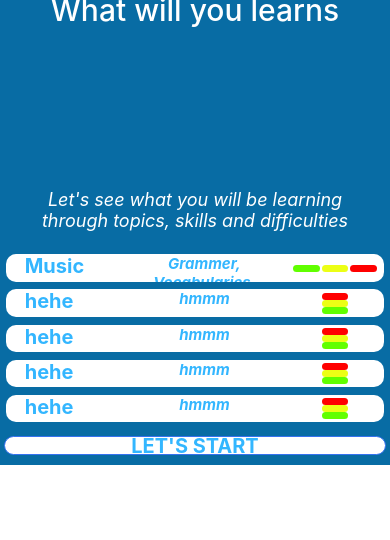
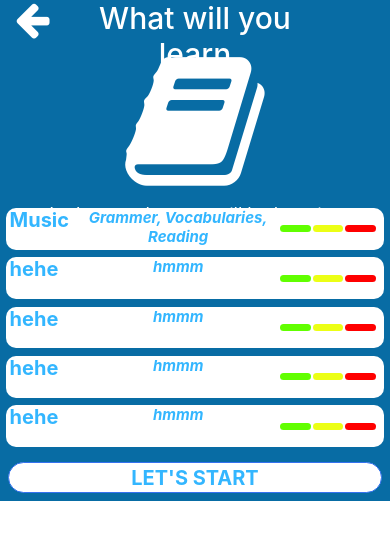
Before and after one commit to giaphuoccc/QuizzesMobileApp, a React Native app: screen / in a window 390 px wide. Shown: the top 540 px of the page. Built offline with nearby package versions, Linux system fonts and the light colour scheme.

Commit message:
update UI

```diff
--- a/App.tsx
+++ b/App.tsx
@@ -25,8 +25,9 @@ import {
   ReloadInstructions,
 } from 'react-native/Libraries/NewAppScreen';
 
-import Greeting from './Screen/chooseLevel_1stPage';
-import Brief from './Screen/chooseLevel_2ndPage';
+import Greeting from './Screen/chooseLevel_1stScreen';
+import Brief from './Screen/chooseLevel_2ndScreen';
+import Ranking from './Screen/rankingScreen';
 
 // type SectionProps = PropsWithChildren<{
 //   title: string;
@@ -69,6 +70,7 @@ function App(): React.JSX.Element {
     <View>
       {/* <Greeting/> */}
       <Brief/>
+      {/* <Ranking/> */}
     </View>
   )
 }
--- a/Screen/chooseLevel_2ndPage.js
+++ b/Screen/chooseLevel_2ndScreen.js
@@ -11,12 +11,12 @@ const BriefPage = () => {
         flexDirection: 'column',
       }}>
       <View style={styles.headerSection}>
-        {/* <Icon name="left" style={{ fontSize: 20 }} color="white" /> */}
-        <Text style={[styles.headerText]}>What will you learns</Text>
+        <Icon name="arrow-left" style={[styles.back]}/>
+        <Text style={[styles.headerText]}>What will you learn</Text>
+        <Text style={[styles.hmm]}></Text>
       </View>
-      <View>
-        <View style={[styles.later]}></View>
-        {/* <Icon name="" style={{ fontSize: 20 }} color="white" /> */}
+      <View style={[styles.mainTitle]}>
+        <Icon name="book" style={[styles.titleIcon]}/>
         <Text style={styles.titleText} numberOfLines={2} ellipsizeMode="tail">
           Let's see what you will be learning through topics, skills and
           difficulties
@@ -46,48 +46,56 @@ const BriefPage = () => {
           <Text style={styles.topicContent}>hehe</Text>
           <Text style={styles.skillContent}>hmmm</Text>
           <View style={styles.difficulty}>
+            <View style={styles.indicatorContainer}>
               <View
-              style={[styles.indicator, {backgroundColor: '#FF0000'}]}></View>
+                style={[styles.indicator, {backgroundColor: '#61FF00'}]}></View>
               <View
                 style={[styles.indicator, {backgroundColor: '#ECFF15'}]}></View>
               <View
-              style={[styles.indicator, {backgroundColor: '#61FF00'}]}></View>
+                style={[styles.indicator, {backgroundColor: '#FF0000'}]}></View>
+            </View>
           </View>
         </View>
         <View style={styles.contents}>
           <Text style={styles.topicContent}>hehe</Text>
           <Text style={styles.skillContent}>hmmm</Text>
           <View style={styles.difficulty}>
+            <View style={styles.indicatorContainer}>
               <View
-              style={[styles.indicator, {backgroundColor: '#FF0000'}]}></View>
+                style={[styles.indicator, {backgroundColor: '#61FF00'}]}></View>
               <View
                 style={[styles.indicator, {backgroundColor: '#ECFF15'}]}></View>
               <View
-              style={[styles.indicator, {backgroundColor: '#61FF00'}]}></View>
+                style={[styles.indicator, {backgroundColor: '#FF0000'}]}></View>
+            </View>
           </View>
         </View>
         <View style={styles.contents}>
           <Text style={styles.topicContent}>hehe</Text>
           <Text style={styles.skillContent}>hmmm</Text>
           <View style={styles.difficulty}>
+            <View style={styles.indicatorContainer}>
               <View
-              style={[styles.indicator, {backgroundColor: '#FF0000'}]}></View>
+                style={[styles.indicator, {backgroundColor: '#61FF00'}]}></View>
               <View
                 style={[styles.indicator, {backgroundColor: '#ECFF15'}]}></View>
               <View
-              style={[styles.indicator, {backgroundColor: '#61FF00'}]}></View>
+                style={[styles.indicator, {backgroundColor: '#FF0000'}]}></View>
+            </View>
           </View>
         </View>
         <View style={styles.contents}>
           <Text style={styles.topicContent}>hehe</Text>
           <Text style={styles.skillContent}>hmmm</Text>
           <View style={styles.difficulty}>
+            <View style={styles.indicatorContainer}>
               <View
-              style={[styles.indicator, {backgroundColor: '#FF0000'}]}></View>
+                style={[styles.indicator, {backgroundColor: '#61FF00'}]}></View>
               <View
                 style={[styles.indicator, {backgroundColor: '#ECFF15'}]}></View>
               <View
-              style={[styles.indicator, {backgroundColor: '#61FF00'}]}></View>
+                style={[styles.indicator, {backgroundColor: '#FF0000'}]}></View>
+            </View>
           </View>
         </View>
       </View>
@@ -104,18 +112,44 @@ export default BriefPage;
 
 const styles = StyleSheet.create({
   headerSection: {
-    flex: 1,
-    justifyContent: 'center',
+    flex:1.5,
+    flexDirection:'row',
+    // alignContent:'center'
+    // backgroundColor:'black',
+    justifyContent:'space-between'
+  },
+  back:{
+      flex:1,
+      color:"white",
+      fontSize:40,
+      // backgroundColor:'black',
+      textAlign:'center',
+      textAlignVertical:'center'
   },
   headerText: {
+      flex:4,
       fontSize: 30,
       fontWeight: 500,
       color: 'white',
-    textAlign: 'center',
+      textAlign:'center',
       textAlignVertical: 'center',
+      // backgroundColor:'yellow'
   },
-  later: {
-    height: 150,
+  hmm:{
+    flex:1,
+    // backgroundColor:'yellow'
+  },
+  mainTitle:{
+    flex:5,
+    // backgroundColor:'yellow'
+  },
+  titleIcon: {
+    flex:2,
+    // backgroundColor:'black',
+    fontSize:150,
+    color:'white',
+    textAlignVertical:'center',
+    textAlign:'center'
   },
   titleText: {
     width: '80%',
@@ -125,11 +159,11 @@ const styles = StyleSheet.create({
     color: '#FFF',
     alignSelf: 'center',
     fontStyle: 'italic',
-    paddingVertical: '5%',
+    paddingVertical: '2%',
   },
   listOfContet: {
-    flex: 9,
-    marginHorizontal: '1%',
+    flex: 8,
+    margin: '1%',
   },
   contents: {
     flex: 13,
@@ -141,9 +175,9 @@ const styles = StyleSheet.create({
     alignSelf: 'center',
   },
   topicContent: {
-    flex: 3,
+    flex: 2,
     textAlign: 'left',
-    paddingLeft: '5%',
+    paddingLeft: '1%',
     textAlignVertical: 'center',
     fontSize: 20,
     fontWeight: 'bold',
@@ -176,16 +210,17 @@ const styles = StyleSheet.create({
     borderRadius: 4,
   },
   button: {
-    flex: 2,
+    flex: 1,
     justifyContent: 'center',
+    marginVertical:'2%'
   },
   buttonNext: {
-    height: '50%',
+    flex:1,
     backgroundColor: 'white',
     justifyContent: 'center',
-    width: '98%',
+    width: '96%',
     alignSelf: 'center',
-    borderRadius: 40,
+    borderRadius: 20,
     borderWidth: 0.5,
     borderColor: '#3572EF',
   },
```
Also changed, not shown: Screen/rankingScreen.js (added, +200 -0 lines), Screen/chooseLevel_1stScreen.js (renamed from Screen/chooseLevel_1stPage.js). Lines whose indentation alone changed are shown as unchanged.
